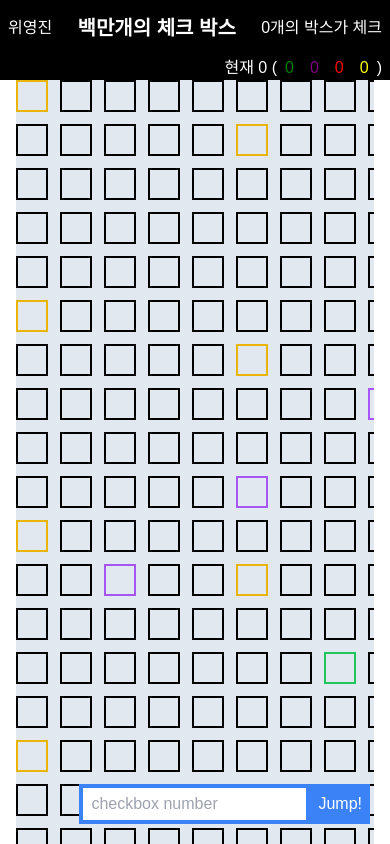
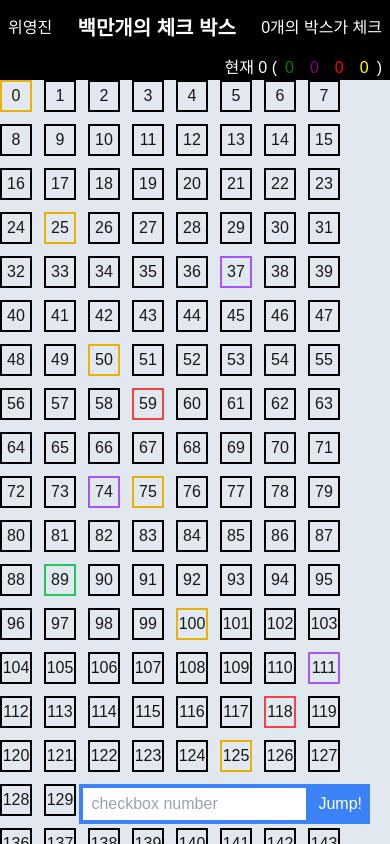
Before and after one commit to weeeeey/superb, a Next.js app: page / in a window 390 px wide. Built offline with nearby package versions, Linux system fonts and the light colour scheme.

Commit message:
feat: add a responsive grid

```diff
--- a/app/(home)/_components/home-check-item.tsx
+++ b/app/(home)/_components/home-check-item.tsx
@@ -22,6 +22,7 @@ const getBorderColor = (idx: number): string => {
 interface CheckItemProps extends GridChildComponentProps {
   data: {
     checkedIdxs: number[];
+    jumpToTarget: number;
     columnCount: number;
     handleClick: (
       isCheck: boolean,
@@ -37,7 +38,7 @@ export default function CheckItem({
   style,
   data,
 }: CheckItemProps) {
-  const { columnCount, handleClick, checkedIdxs } = data;
+  const { columnCount, handleClick, checkedIdxs, jumpToTarget } = data;
   const divRef = useRef<HTMLDivElement>(null);
 
   const idx = useMemo(() => {
@@ -60,7 +61,11 @@ export default function CheckItem({
         checked={checkedIdxs.some((id) => id === idx)}
       />
       <label htmlFor={`checkbox-${idx}`} title={`checkbox ${idx}`}>
-        <span className={`${getBorderColor(idx)} border-2`} />
+        <span
+          className={`truncate ${getBorderColor(idx)} border-2 ${jumpToTarget === idx && "ring-2 ring-blue-500 ring-offset-2"}`}
+        >
+          {idx}
+        </span>
       </label>
     </div>
   );
--- a/app/(home)/_components/home-main.tsx
+++ b/app/(home)/_components/home-main.tsx
@@ -1,5 +1,5 @@
 import { ColorType } from "../page";
-import { memo, useEffect, useRef } from "react";
+import { memo, useEffect, useRef, useState } from "react";
 import { FixedSizeGrid } from "react-window";
 import CheckItem from "./home-check-item";
 
@@ -7,8 +7,6 @@ const TOTAL_ITEMS = 1_000_000;
 const ITEM_SIZE = 40;
 const GAP_SIZE = 4;
 
-const config = { columns: 20, width: 1000 };
-const rowCount = Math.ceil(TOTAL_ITEMS / config.columns);
 interface HomeMainProps {
   jumpToTarget: number;
   checkedIdxs: number[];
@@ -19,9 +17,22 @@ interface HomeMainProps {
   ) => void;
 }
 
+type ConfigType = {
+  columns: number;
+  width: number;
+};
+
+const getColums = (width: number) => Math.floor(width / (ITEM_SIZE + GAP_SIZE));
+
 const HomeMain = memo(
   ({ handleClick, checkedIdxs, jumpToTarget }: HomeMainProps) => {
     const gridRef = useRef<FixedSizeGrid>(null);
+    const [config, setConfig] = useState<ConfigType>({
+      columns: getColums(window.innerWidth),
+      width: window.innerWidth,
+    });
+
+    const rowCount = Math.ceil(TOTAL_ITEMS / config.columns);
 
     useEffect(() => {
       if (jumpToTarget >= 0 && gridRef.current) {
@@ -31,11 +42,27 @@ const HomeMain = memo(
           scrollTop: rowIndex * 44 - 320,
         });
       }
-    }, [jumpToTarget]);
+    }, [jumpToTarget, config.columns]);
+
+    useEffect(() => {
+      const handleResize = () => {
+        const count = getColums(window.innerWidth);
+        if (count === config.columns) return;
+        else
+          setConfig({
+            columns: count,
+            width: window.innerWidth,
+          });
+      };
+
+      window.addEventListener("resize", handleResize);
+
+      return () => window.removeEventListener("resize", handleResize);
+    }, [config.columns]);
 
     return (
-      <main className="h-full px-4 pt-20 sm:px-6 md:px-8 lg:px-10 xl:px-20">
-        <section className="h-full overflow-hidden">
+      <main className="h-full pt-20">
+        <section className="h-full bg-slate-200">
           <FixedSizeGrid
             ref={gridRef}
             columnCount={config.columns}
@@ -46,10 +73,10 @@ const HomeMain = memo(
             width={config.width}
             itemData={{
               columnCount: config.columns,
+              jumpToTarget,
               checkedIdxs,
               handleClick,
             }}
-            className="mx-auto bg-slate-200"
           >
             {CheckItem}
           </FixedSizeGrid>
```
